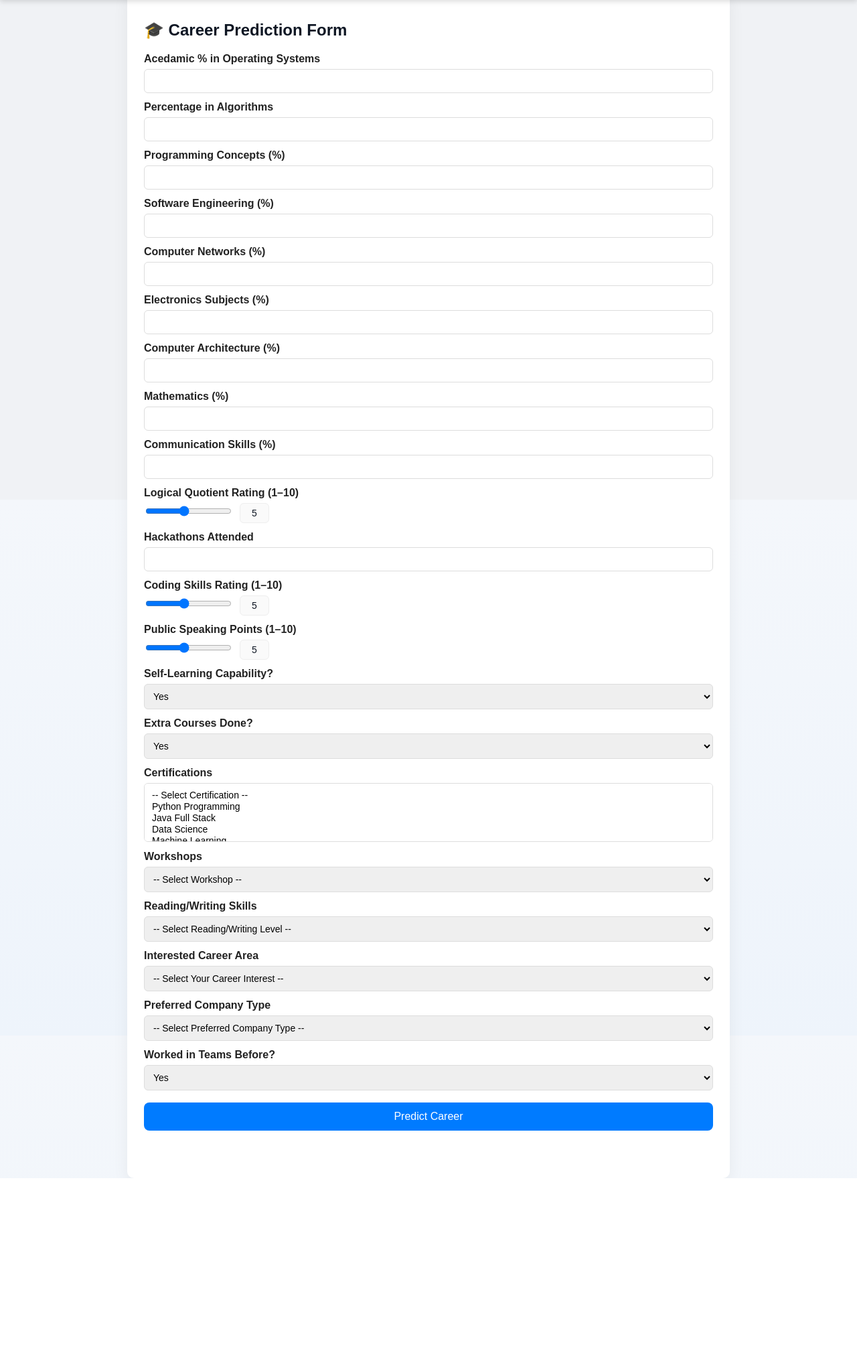
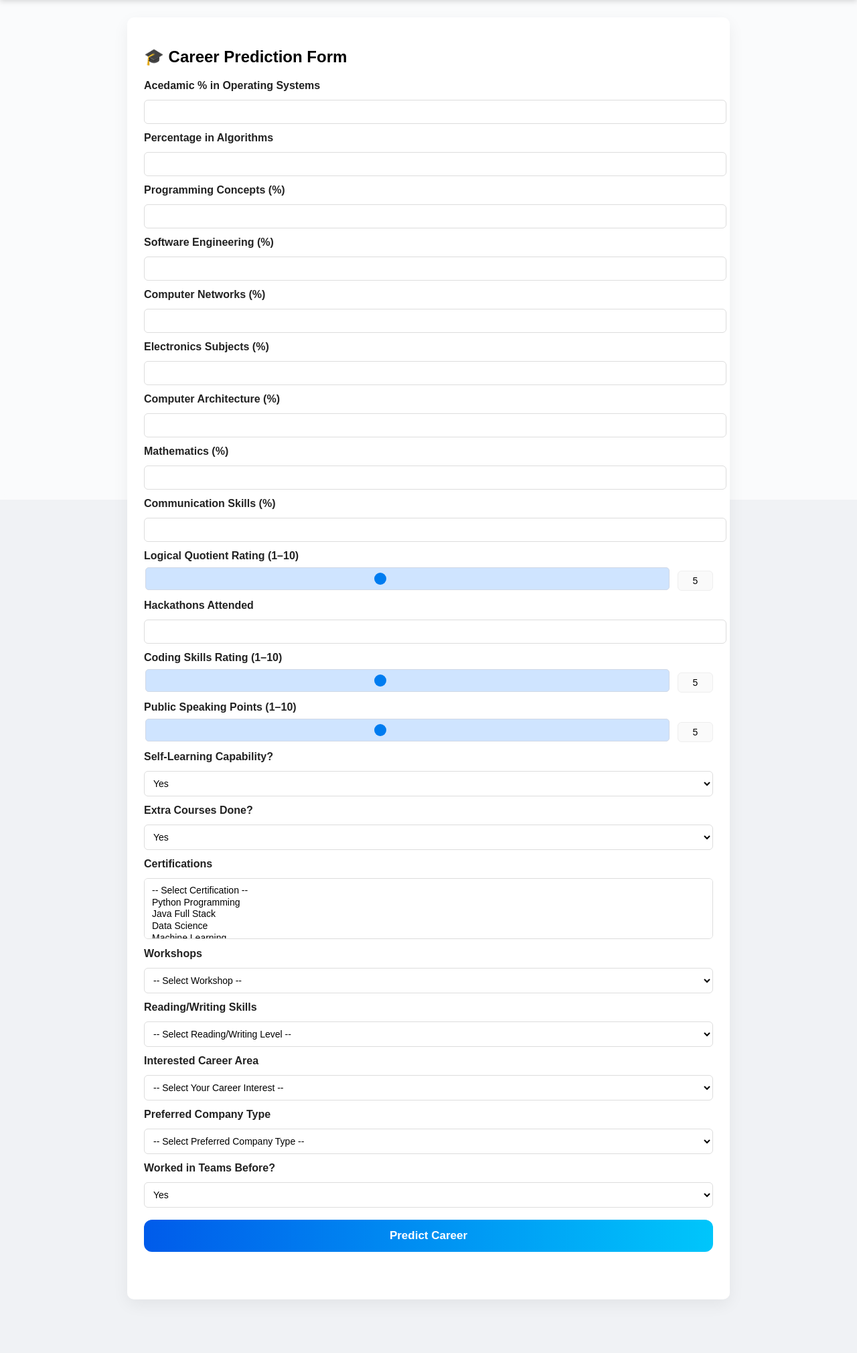
Before and after one commit to Bhoothara/Student-Prediction, a Flask app: page /career-form in a window 1280 px wide. Shown: the part 54-2074 px from the top of the page at 67% size. Before the commit the page ends 1813 px from the top, so only its background shows below. Run offline with Flask 3, Linux system fonts and the light colour scheme.

Commit message:
Updated home.html and career_form.css with new UI changes

```diff
--- a/static/career_form.css
+++ b/static/career_form.css
@@ -1,208 +1,108 @@
-/* career_form.css
-   Clean, modern, responsive styling for the Career Prediction form.
-   Designed to pair well with the predict_popup modal styling.
-*/
+/* --------------------------------------------------
+   OPTION 1: IMAGE BACKGROUND (Education Photo)
+-------------------------------------------------- */
 
-/* -- Layout & page -- */
-:root{
-  --bg:#f4f7fb;
-  --card:#ffffff;
-  --muted:#6b6b78;
-  --accent:#007cf0;
-  --accent-2:#00dfd8;
-  --primary:#0b63d8;
-  --danger:#b00020;
-  --radius:12px;
-  --shadow: 0 12px 30px rgba(15,20,30,0.06);
-  --glass: rgba(255,255,255,0.7);
+body {
+    margin: 0;
+    padding: 0;
+    font-family: "Inter", sans-serif;
+
+    /* Education background image */
+    background: url("/static/images/bg.jpeg") no-repeat center center fixed;
+    background-size: cover;
+
+    /* Add a soft white overlay for readability */
+    position: relative;
 }
 
-* { box-sizing: border-box; }
-html,body { height:100%; margin:0; font-family: Inter, "Segoe UI", Roboto, Arial, sans-serif; background: linear-gradient(180deg, var(--bg), #eef4fb); -webkit-font-smoothing:antialiased; -moz-osx-font-smoothing:grayscale; color:#0f1724; }
-
-.container {
-  max-width: 1000px;
-  margin: 34px auto;
-  padding: 22px;
+body::before {
+    content: "";
+    position: fixed;
+    inset: 0;
+    background: rgba(255, 255, 255, 0.65); /* Soft fade */
+    backdrop-filter: blur(4px);
+    z-index: -1;
 }
 
-/* Card */
-.form-card {
-  background: var(--card);
-  border-radius: var(--radius);
-  padding: 28px;
-  box-shadow: var(--shadow);
-  border: 1px solid rgba(18,24,36,0.04);
-  overflow: hidden;
+/* Main container */
+.page {
+    width: 100%;
+    min-height: 100vh;
+    display: flex;
+    justify-content: center;
+    padding: 40px 20px;
 }
 
-/* header */
-.form-card .title {
-  display:flex;
-  align-items:center;
-  gap:12px;
-  margin-bottom:14px;
-}
-.form-card .title h2 {
-  margin:0;
-  font-size:22px;
-  letter-spacing:-0.2px;
-}
-.form-card .subtitle {
-  font-size:13px;
-  color:var(--muted);
-  margin-top:6px;
+/* Form Card */
+.card {
+    width: 100%;
+    max-width: 850px;
+    background: rgba(255, 255, 255, 0.90);
+    border-radius: 16px;
+    padding: 35px;
+    box-shadow: 0px 8px 25px rgba(0, 0, 0, 0.12);
+    animation: fadeIn 0.8s ease;
 }
 
-/* grid layout for fields */
-.field-grid {
-  display:grid;
-  grid-template-columns: repeat(2, 1fr);
-  gap:16px 20px;
-  align-items:start;
+/* Fade Animation */
+@keyframes fadeIn {
+    from { opacity: 0; transform: translateY(20px); }
+    to { opacity: 1; transform: translateY(0); }
 }
 
-/* single column fallback on small screens */
-@media (max-width:860px) {
-  .field-grid { grid-template-columns: 1fr; }
+/* Input styles */
+label {
+    margin-bottom: 6px;
+    font-weight: 600;
+    color: #203040;
 }
 
-/* individual field */
-.field {
-  display:flex;
-  flex-direction:column;
-}
-.field label {
-  font-size:13px;
-  font-weight:600;
-  color:#0b1220;
-  margin-bottom:6px;
-}
-.input, .select, .textarea {
-  width:100%;
-  padding:10px 12px;
-  border-radius:8px;
-  border:1px solid #e6eef8;
-  background: #fff;
-  font-size:14px;
-  color: #0b1220;
-  transition: box-shadow .12s, border-color .12s;
-}
-.input:focus, .select:focus, .textarea:focus {
-  outline:none;
-  border-color: rgba(7,106,255,0.9);
-  box-shadow: 0 8px 30px rgba(3,102,214,0.08);
+input, select {
+    width: 100%;
+    padding: 13px;
+    border-radius: 10px;
+    border: 1.5px solid #d1d9e6;
+    background: #fff;
+    font-size: 15px;
 }
 
-/* Range controls (large and neat) */
-.range-wrap { display:flex; gap:12px; align-items:center; }
-.range-wrap input[type="range"] { flex:1; appearance:none; height:6px; border-radius:6px; background: linear-gradient(90deg,var(--accent),var(--accent-2)); }
-.range-wrap output { min-width:40px; text-align:center; font-weight:700; color:#0b1220; }
-
-/* Buttons */
-.btn {
-  display:inline-flex;
-  align-items:center;
-  justify-content:center;
-  gap:8px;
-  background: linear-gradient(90deg,var(--primary),var(--accent));
-  color: #fff;
-  border:none;
-  padding:12px 16px;
-  border-radius:10px;
-  font-weight:700;
-  cursor:pointer;
-  transition: transform .08s ease, box-shadow .12s;
-  box-shadow: 0 8px 22px rgba(7,106,255,0.12);
-}
-.btn:active { transform: translateY(1px); }
-.btn[disabled] { opacity:0.6; cursor:not-allowed; transform:none; box-shadow:none; }
-
-/* Secondary text button */
-.btn-ghost {
-  background:transparent;
-  color:var(--primary);
-  border:1px solid rgba(11,98,216,0.06);
-  box-shadow:none;
+input:focus, select:focus {
+    border-color: #007cf0;
+    box-shadow: 0 0 0 2px rgba(0, 124, 240, 0.25);
+    outline: none;
 }
 
-/* small helper text */
-.help { font-size:12px; color:var(--muted); margin-top:6px; }
-
-/* result area (kept for accessibility but hidden visually by default) */
-#result {
-  margin-top:14px;
-  font-weight:700;
-  font-size:16px;
-  text-align:center;
-  color:#0b1220;
+/* Range sliders */
+input[type="range"] {
+    appearance: none;
+    height: 6px;
+    width: 100%;
+    background: #cfe4ff;
+    border-radius: 5px;
+}
+input[type="range"]::-webkit-slider-thumb {
+    appearance: none;
+    width: 18px;
+    height: 18px;
+    background: #007cf0;
+    border-radius: 50%;
 }
 
-/* ===== SELECT STYLING ===== */
-.select {
-  -webkit-appearance:none;
-  -moz-appearance:none;
-  appearance:none;
-  position:relative;
-  background: #fff;
-  padding-right: 40px;
-  background-image: linear-gradient(45deg, transparent 50%, #6b7280 50%), linear-gradient(135deg, #6b7280 50%, transparent 50%);
-  background-position: calc(100% - 20px) calc(1em + 2px), calc(100% - 15px) calc(1em + 2px);
-  background-size: 5px 5px, 5px 5px;
-  background-repeat: no-repeat;
-}
-.select:focus { border-color: rgba(7,106,255,0.9); }
-
-/* multiple select box tidy */
-.select[multiple] { height:auto; min-height:120px; padding:10px; }
-
-/* chips container (for optional JS) */
-.chips {
-  display:flex;
-  gap:8px;
-  flex-wrap:wrap;
-  margin-top:8px;
-}
-.chip {
-  display:inline-flex;
-  align-items:center;
-  gap:8px;
-  padding:6px 10px;
-  border-radius:999px;
-  background: linear-gradient(180deg, #eef7ff, #f7fbff);
-  color:#034ea2;
-  font-weight:600;
-  font-size:13px;
-  border:1px solid rgba(3,78,162,0.06);
+/* Submit Button */
+#predictBtn {
+    width: 100%;
+    padding: 14px;
+    border-radius: 12px;
+    background: linear-gradient(90deg, #005bea, #00c6fb);
+    color: #fff;
+    font-size: 17px;
+    font-weight: 700;
+    border: none;
+    cursor: pointer;
+    transition: 0.25s ease;
 }
 
-/* ===== Form footer ===== */
-.form-footer {
-  margin-top:18px;
-  display:flex;
-  gap:12px;
-  align-items:center;
-  justify-content:space-between;
-  flex-wrap:wrap;
+#predictBtn:hover {
+    transform: translateY(-2px);
+    box-shadow: 0px 6px 18px rgba(0, 124, 240, 0.35);
 }
-.form-footer .left { color:var(--muted); font-size:13px; }
-.form-footer .right { display:flex; gap:12px; }
-
-/* ===== Error states ===== */
-.input.error, .select.error {
-  border-color: var(--danger);
-  box-shadow: 0 6px 20px rgba(176,0,32,0.06);
-}
-.error-msg { color:var(--danger); font-weight:700; font-size:13px; margin-top:6px; }
-
-/* ===== small screens ===== */
-@media (max-width:480px) {
-  .form-footer { flex-direction:column; align-items:stretch; gap:10px; }
-}
-
-/* ===== subtle touch: animation for card entrance ===== */
-@keyframes cardEnter {
-  from { transform: translateY(10px); opacity:0; }
-  to { transform: translateY(0); opacity:1; }
-}
-.form-card { animation: cardEnter .28s ease both; }
```
Also changed, not shown: templates/home.html (+18 -0 lines).
